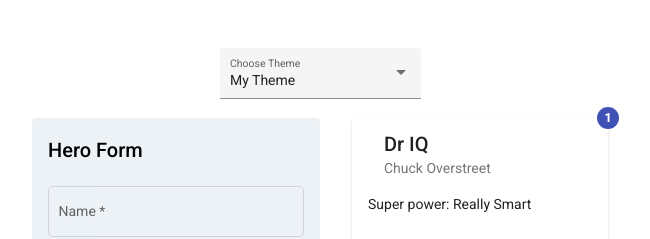
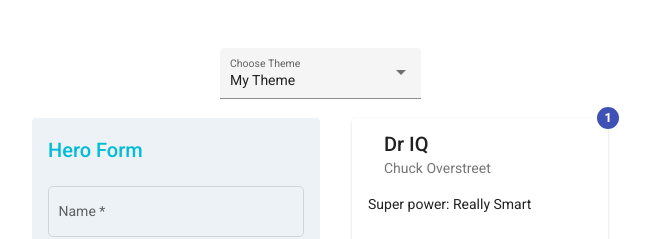
Before and after one commit to pepperwood998/ng-material-tailwind, an Angular app: page / in a window 1280 px wide. Shown: the top 239 px of the page, without its empty margins (320-970 px from the left). Built offline with nearby package versions, Linux system fonts and the light colour scheme.

Commit message:
Extract material theming

```diff
--- a/src/app/components/share/hero-form/hero-form.component.html
+++ b/src/app/components/share/hero-form/hero-form.component.html
@@ -1,5 +1,5 @@
 <div class="p-4 rounded bg-gray-200">
-  <h2>Hero Form</h2>
+  <h2 class='text-primary'>Hero Form</h2>
   <form #heroForm="ngForm" (ngSubmit)="onSubmit(heroForm)" class="flex flex-col w-64">
     <section class="mb-2">
       <mat-form-field appearance="outline" class="w-full">
--- a/src/styles/theme.scss
+++ b/src/styles/theme.scss
@@ -1,22 +1,10 @@
 @import '../../node_modules/@angular/material/_theming.scss';
-// Plus imports for other components in your app.
-
-// Include the common styles for Angular Material. We include this here so that you only
-// have to load a single css file for Angular Material in your app.
-// Be sure that you only ever include this mixin once!
 @include mat-core();
 
-// Define the palettes for your theme using the Material Design palettes available in palette.scss
-// (imported above). For each palette, you can optionally specify a default, lighter, and darker
-// hue. Available color palettes: https://material.io/design/color/
 $my-theme-primary: mat-palette($mat-cyan);
 $my-theme-accent: mat-palette($mat-teal);
-
-// The warn palette is optional (defaults to red).
 $my-theme-warn: mat-palette($mat-red);
 
-// Create the theme object. A theme consists of configurations for individual
-// theming systems such as `color` or `typography`.
 $my-app-theme: mat-light-theme(
   (
     color: (
@@ -41,12 +29,19 @@ $my-app-second-theme: mat-light-theme(
   )
 );
 
-// Include theme styles for core and each component used in your app.
-// Alternatively, you can import and @include the theme mixins for each component
-// that you are using.my
 .my-theme {
   @include angular-material-theme($my-app-theme);
+  @debug mat-color($my-theme-primary);
+
+  .text-primary {
+    color: mat-color($my-theme-primary) !important;
+  }
 }
 .my-second-theme {
   @include angular-material-theme($my-app-second-theme);
+  @debug mat-color($my-second-theme-primary);
+
+  .text-primary {
+    color: mat-color($my-second-theme-primary) !important;
+  }
 }
```
